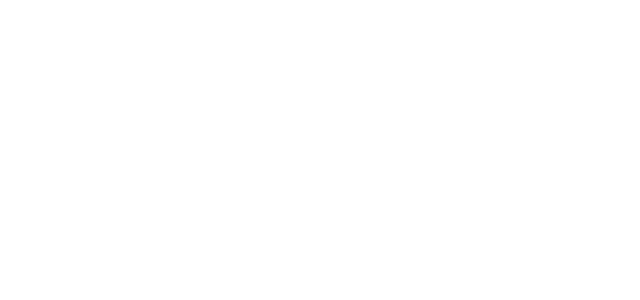
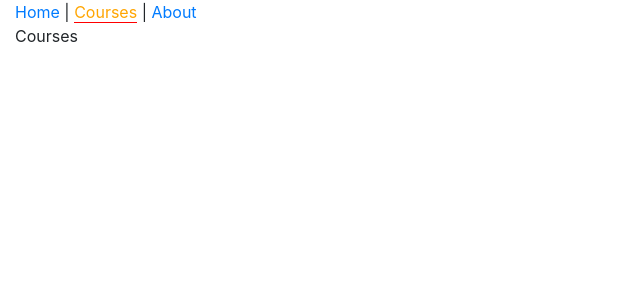
Before and after one commit to parth-practice/react-redux, a React app: page /courses in a window 1280 px wide. Shown: the top 300 px of the page, without its empty margins (0-640 px from the left). Built offline with nearby package versions, Linux system fonts and the light colour scheme.

Commit message:
some more headers and components

```diff
--- a/src/components/App.js
+++ b/src/components/App.js
@@ -3,12 +3,16 @@
 
 import HomePage from './home/HomePage';
 import AboutPage from './about/AboutPage';
+import CoursesPage from './courses/CoursesPage';
+import Header from './common/Header';
 
 function App() {
     return (
         <div className="container-fluid">
+            <Header />
             <Route exact path="/" component={HomePage} />
             <Route path="/about" component={AboutPage} />
+            <Route path="/courses" component={CoursesPage} />
         </div>
     )
 }
--- /dev/null
+++ b/src/components/common/Header.js
@@ -0,0 +1,28 @@
+import React from "react";
+import { NavLink } from "react-router-dom";
+
+function Header() {
+  const activeStyle = {
+    color: "orange",
+    borderBottom: "1px solid red",
+    textDecoration: "none",
+  };
+
+  return (
+    <nav>
+      <NavLink className="on-hover" to="/" exact activeStyle={activeStyle}>
+        Home
+      </NavLink>
+      {" | "}
+      <NavLink className="on-hover" to="/courses" activeStyle={activeStyle}>
+        Courses
+      </NavLink>
+      {" | "}
+      <NavLink className="on-hover" to="/about" activeStyle={activeStyle}>
+        About
+      </NavLink>
+    </nav>
+  );
+}
+
+export default Header;
--- /dev/null
+++ b/src/components/courses/CoursesPage.js
@@ -0,0 +1,9 @@
+import React from 'react';
+
+function CoursesPage() {
+    return(
+        <p>Courses</p>
+    );
+}
+
+export default CoursesPage;
--- a/src/index.css
+++ b/src/index.css
@@ -6,3 +6,8 @@
 nav {
     padding: 20px 0;
 }
+
+a.on-hover:hover {
+    text-decoration: none;
+    color: red;
+  }
```
